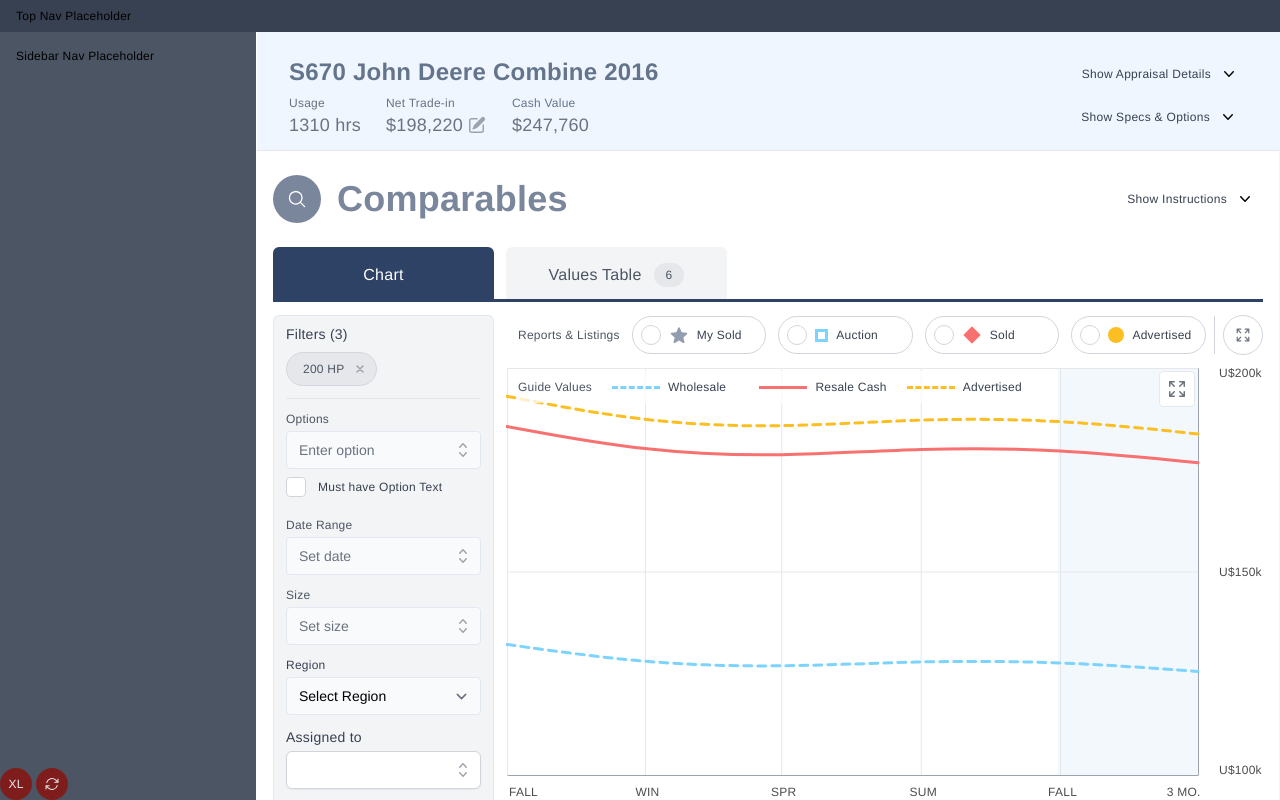
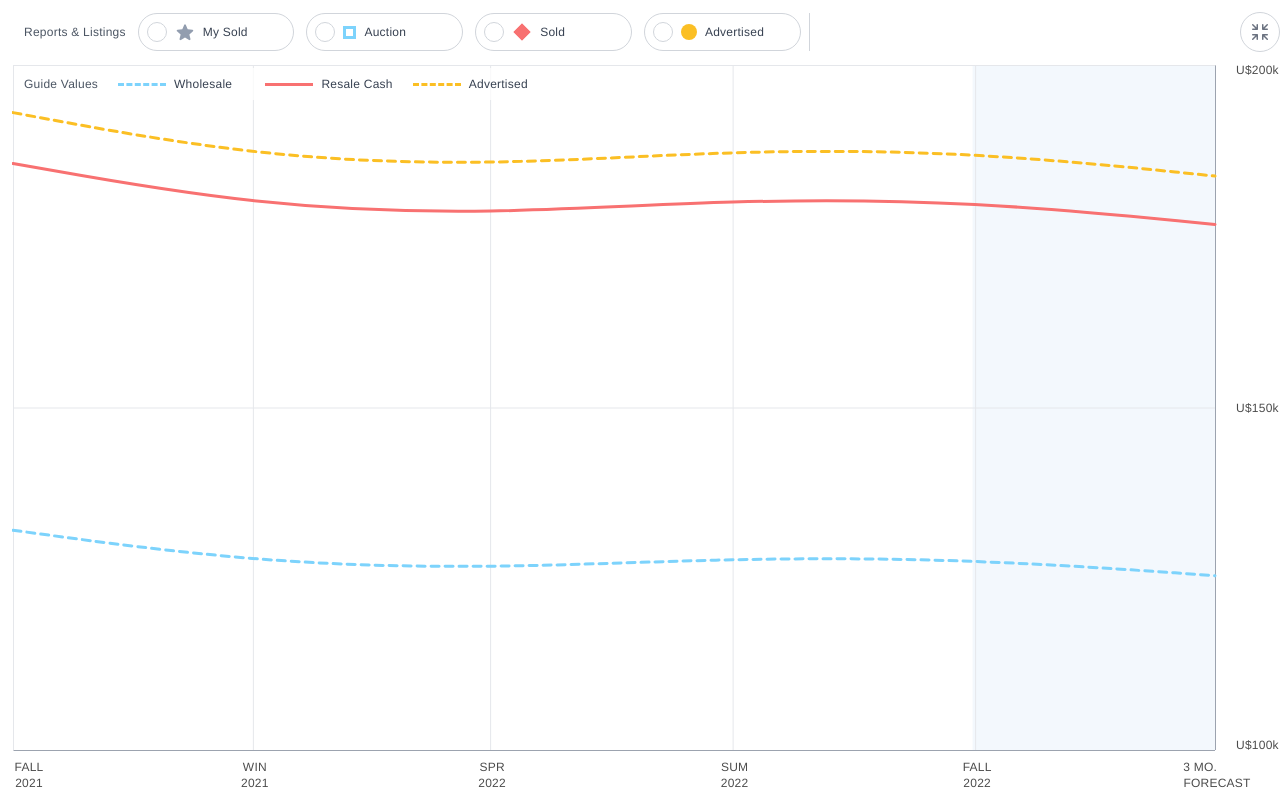
Before and after one commit to scarnz/iron-react-prototyoe, a React (Vite) app: page / in a window 1280 px wide. Both pictures are taken after a click on the button 1243 px from the left and 335 px from the top of the page. Shown: the top 800 px of the page. Built offline with nearby package versions, Linux system fonts and the light colour scheme.

Commit message:
Fix full screen button

```diff
--- a/src/components/ChartControls.jsx
+++ b/src/components/ChartControls.jsx
@@ -1,9 +1,12 @@
 import React from 'react';
 import {useEffect, useState} from 'react';
-import FullScreenButtonTwo from './FullScreenButtonTwo';
+import FullScreenButton from './FullScreenButton';
 
 
 class ChartControls extends React.Component {
+  constructor(props){
+    super(props);
+  };
 
 	render() {
 
@@ -60,7 +63,10 @@
           </div>
         </div>
 
-        <FullScreenButtonTwo/>
+        <FullScreenButton
+          fullScreen={this.props.fullScreen}
+          toggleFullscreen={this.props.toggleFullscreen}
+        />
 
       </aside>
     );
--- a/src/components/ChartControlsWrapper.jsx
+++ b/src/components/ChartControlsWrapper.jsx
@@ -2,7 +2,6 @@
 import {useEffect, useState} from 'react';
 import ChartControls from './ChartControls';
 import ChartInnerLegend from './ChartInnerLegend';
-import FullScreenButton from './FullScreenButton';
 
 function classNameCruncher(...classes) {
   return classes.filter(Boolean).join(' ');
@@ -11,9 +10,6 @@
 class ChartControlsWrapper extends React.Component {
   constructor(props){
     super(props);
-    this.state = {
-      fullScreen: false,
-    };
   };
 
   componentDidMount() {
@@ -23,14 +19,7 @@
 
   componentDidUpdate(){
     console.log('update', this.state);
-    console.log('fullScreen:', this.state.fullScreen)
     // updateChart(window.depreciationData2);
-  };
-
-  toggleFullscreen = () => {
-    this.setState({
-      fullScreen: !this.state.fullScreen
-    });
   };
 
   render() {
@@ -39,22 +28,18 @@
         {/* Chart + Control Panel Wrapper   */}
         <div
             id="chartControlsWrapper"
-            className={classNameCruncher(
-                        this.state.fullScreen
-                          ? 'full-screen fixed left-0 top-0 pt-3 px-2 z-[1000]'
-                          : 'relative xl:ml-3',
-                        'bg-white w-full h-full flex flex-col'
-                        // The final line of classNames are included for both states. Note for that to work, there can't be any square braces [] around the strings. *Shrugs*
-                      )}
+            className='relative xl:ml-3 bg-white w-full h-full flex flex-col'
         >
 
-          <ChartControls />
+          <ChartControls
+            fullScreen={this.props.fullScreen}
+            toggleFullscreen={this.props.toggleFullscreen}
+          />
 
           {/* Chart Height Wrapper */}
           <div id="heightWrapper" className="relative h-80 md:h-96 xl:h-108 mb-6">
 
             <ChartInnerLegend />
-            <FullScreenButton toggleFullscreen={this.toggleFullscreen}/>
 
             {/* Chart Itself */}
             <div id="comparablesChart" className="w-full"></div>
--- a/src/components/ChartFiltersWrapper.jsx
+++ b/src/components/ChartFiltersWrapper.jsx
@@ -4,33 +4,31 @@
 
 
 class ChartFiltersWrapper extends React.Component {
-
+  constructor(props){
+    super(props);
+  };
 
   render(){
     return (
-      <>
-        <div
-          id="chartFiltersWrapper"
-          className="elative bg-white flex flex-col xl:flex-row xl:flex-row-reverse xl:justify-end mx-2 sm:mx-0 mt-[13px]"
+      <div
+        id="chartFiltersWrapper"
+        className={
+          this.props.classNameCruncher(this.props.fullScreen ?
+            'full-screen'
+            : '',
+            'relative bg-white flex flex-col xl:flex-row xl:flex-row-reverse xl:justify-end mx-2 sm:mx-0 mt-[13px]'
+          )
+        }
+      >
 
-          // Use these classNames:
-          // className={classNameCruncher(
-          //             this.state.fullScreen
-          //               ? 'full-screen'
-          //               : '',
-          //                 'relative bg-white flex flex-col xl:flex-row xl:flex-row-reverse xl:justify-end mx-2 sm:mx-0 mt-[13px]'
-          //           )}
+        <ChartControlsWrapper
+          animate={this.props.animate}
+          fullScreen={this.props.fullScreen}
+          toggleFullscreen={this.props.toggleFullscreen}
+        />
 
-
-        >
-
-          <ChartControlsWrapper animate={this.props.animate}/>
-          <Filters />
-
-        </div>
-        {/* End Chart Filters Wrapper */}
-
-      </>
+        <Filters />
+      </div>
     );
   }
 };
--- a/src/components/ChartValuesTabs.jsx
+++ b/src/components/ChartValuesTabs.jsx
@@ -18,15 +18,26 @@
     super(props);
     this.state = {
       animate: true,
+      fullScreen: false,
     };
     this.setAnimate = this.setAnimate.bind(this);
   }
 
-  setAnimate(shouldAnimate) {
+  componentDidUpdate(){
+    console.log('fullScreen:', this.state.fullScreen)
+  };
+
+  setAnimate = (shouldAnimate) => {
     this.setState({
       animate: shouldAnimate,
     });
   }
+
+  toggleFullscreen = () => {
+    this.setState({
+      fullScreen: !this.state.fullScreen
+    });
+  };
 
   render(){
     return (
@@ -80,7 +91,13 @@
         <Tab.Panels>
 
           <Tab.Panel>
-            <ChartFiltersWrapper animate={this.state.animate}/>
+            <ChartFiltersWrapper
+              classNameCruncher={classNameCruncher}
+              animate={this.state.animate}
+              fullScreen={this.state.fullScreen}
+              toggleFullscreen={this.toggleFullscreen}
+            />
+
           </Tab.Panel>
 
           <Tab.Panel>
--- a/src/components/FullScreenButton.jsx
+++ b/src/components/FullScreenButton.jsx
@@ -7,22 +7,26 @@
 class FullScreenButton extends React.Component {
   constructor(props){
     super(props);
-  }
+  };
 
   render(){
+    let icon;
+    if(this.props.fullScreen){
+      icon = <ArrowsPointingInIcon className="h-5 w-5 text-gray-500"/>;
+    } else {
+      icon = <ArrowsPointingOutIcon className="h-4 w-4 text-gray-500"/>;
+    }
 
     return (
       <button
         id="fullScreenToggle"
         data-fullscreen="false"
-        className="position absolute top-[4px] right-[68px] w-9 h-9 md:h-9 ml-auto flex flex-shrink-0 justify-center items-center border border-slate-200 bg-white outline:ring-blue-500 focus:ring-blue-500 hover:bg-gray-50 rounded"
-          onClick={this.props.toggleFullscreen}
-        >
+        className="absolute flex-0 sm:static -top-12 right-0 w-10 h-10 ml-auto flex flex-shrink-0 justify-center items-center border xxxborder-slate-200 border-gray-300 bg-white outline:ring-blue-500 focus:ring-blue-500 hover:bg-gray-50 rounded-full"
+        onClick={this.props.toggleFullscreen}
+      >
 
-          <ArrowsPointingOutIcon className="h-5 w-5 text-gray-500"/>
+        {icon}
 
-          {/*When active, use:
-          <ArrowsPointingInIcon className="h-5 w-5 text-gray-500"/>*/}
 
       </button>
     );
--- a/src/components/FullScreenButtonTwo.jsx
+++ /dev/null
@@ -1,43 +0,0 @@
-import { ArrowsPointingOutIcon } from '@heroicons/react/20/solid';
-import { ArrowsPointingInIcon } from '@heroicons/react/20/solid';
-
-
-import React from 'react';
-
-class FullScreenButtonTwo extends React.Component {
-
-  render(){
-
-    return (
-      <button
-        id="fullScreenToggle"
-        data-fullscreen="false"
-        className="absolute flex-0 sm:static -top-12 right-0 w-10 h-10 ml-auto flex flex-shrink-0 justify-center items-center border xxxborder-slate-200 border-gray-300 bg-white outline:ring-blue-500 focus:ring-blue-500 hover:bg-gray-50 rounded-full"
-        >
-
-          {/*When FullScreen active, use:
-          <ArrowsPointingInIcon className="h-5 w-5 text-gray-500"/>*/}
-
-          <ArrowsPointingOutIcon className="h-4 w-4 text-gray-500"/>
-
-      </button>
-    );
-  }
-}
-
-export default FullScreenButtonTwo;
-
-
-// Specs for the full screen function:
-
-// In order to toggle full screen of the chart, these steps:
-
-// 1. On fullscreen button click, toggle data-fullscreen to "true". (Or some equivalent way to keep track of it.) (BA)
-
-// 2. On the a chart wrapper (which one TBD), have an event listener for that data-attribute
-// that changes classNames on the wrapper component. One set of class names when active/true, one set when inactive/false.
-// (Checkout the classNameCruncher function in ChartValuesTabs.jsx for a similar example.) (BA)
-
-// 3. Have a listener in the Chart Function so that the chart knows whether it should be in full screen mode. (BA)
-
-// 4. Have one set of sizing and resizing functions for normal mode, and one set for fullscreen mode. (SA)
```
